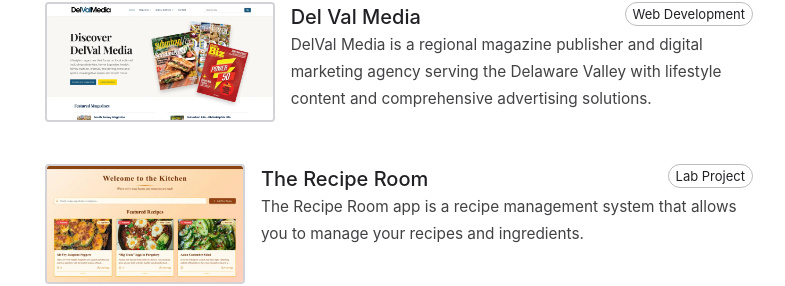
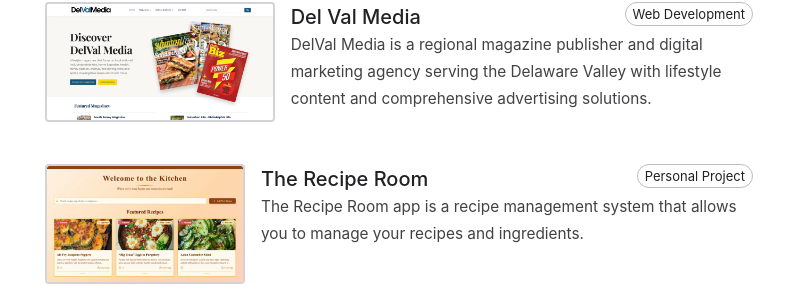
Before and after one commit to khamudom/kham-website, a Next.js app: page / in a window 1280 px wide. Shown: the part 1279-1565 px from the top of the page, without its empty margins (466-1251 px from the left). Built offline with nearby package versions, Linux system fonts and the light colour scheme; no server answers.

Commit message:
rename to personal project

```diff
--- a/src/app/projects/page.tsx
+++ b/src/app/projects/page.tsx
@@ -132,7 +132,7 @@
     "Web Development",
     "Product Development",
     "Open Source",
-    "Lab Project",
+    "Personal Project",
   ];
   const categories = Array.from(
     new Set(
--- a/src/data/projects.json
+++ b/src/data/projects.json
@@ -342,7 +342,7 @@
       "coverImage": "/images/projects/trr_website.webp",
       "iframeUrl": "https://thereciperoom.vercel.app",
       "technologies": ["Lucide", "Next.js", "Supabase", "TypeScript"],
-      "category": ["Lab Project"],
+      "category": ["Personal Project"],
       "links": {
         "live": "https://thereciperoom.vercel.app",
         "github": "https://github.com/khamudom/the-recipe-room"
```
